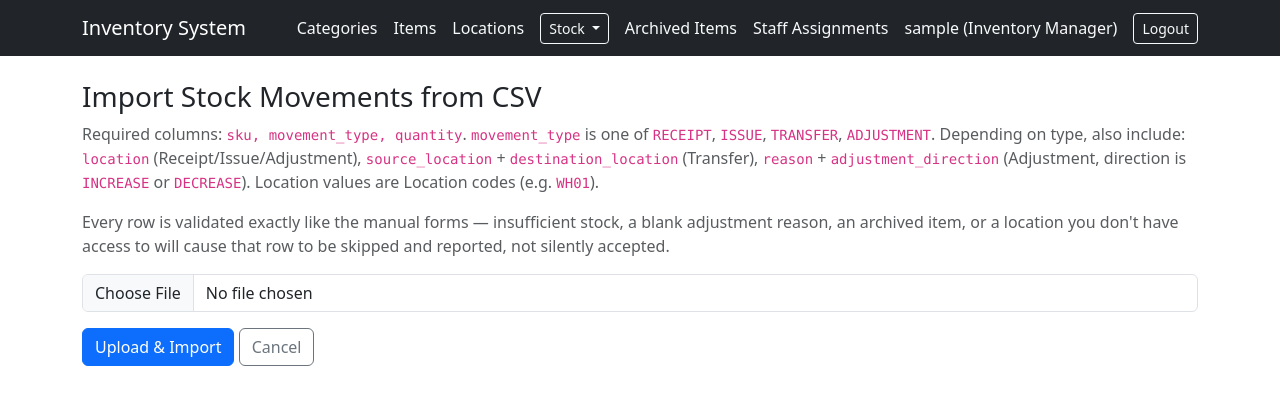
After one commit to Devanshee-Gupta/Inventory-Management-Project, a Django app: page /movements/import/ in a window 1280 px wide. The commit adds this page. Shown: the top 405 px of the page. Run offline with Django 5.2, Linux system fonts and the light colour scheme; the visitor is signed in with stand-in values (Sample User, id 1).

Commit message:
feat(csv): implement csv import export

```diff
--- a/apps/inventory/urls.py
+++ b/apps/inventory/urls.py
@@ -21,4 +21,9 @@ urlpatterns = [
     path("movements/transfer/", views.TransferCreateView.as_view(), name="movement-transfer"),
     path("movements/adjustment/", views.AdjustmentCreateView.as_view(), name="movement-adjustment"),
 
+    path("items/export/", views.ItemExportView.as_view(), name="item-export"),
+    path("items/import/", views.ItemImportView.as_view(), name="item-import"),
+    path("movements/export/", views.MovementExportView.as_view(), name="movement-export"),
+    path("movements/import/", views.MovementImportView.as_view(), name="movement-import"),
+
 ]
--- a/apps/inventory/views.py
+++ b/apps/inventory/views.py
@@ -1,8 +1,16 @@
+import csv
+import io
+
 from django.contrib import messages
 from django.contrib.auth.mixins import LoginRequiredMixin
 from django.shortcuts import get_object_or_404, redirect
 from django.core.exceptions import PermissionDenied, ValidationError
 from rest_framework.exceptions import ValidationError as DRFValidationError
+
+from django.http import HttpResponse
+from django.shortcuts import redirect, render
+
+from apps.locations.models import Location
 
 from django.db.models import Q
 from django.urls import reverse_lazy
@@ -26,6 +34,7 @@ from apps.locations.services import get_accessible_locations
 from .services import (
     calculate_item_stock,
     calculate_item_stock_by_location,
+    get_visible_movements,
     is_below_reorder,
     record_stock_movement,
     apply_low_stock_filter,
@@ -274,19 +283,7 @@ class MovementListView(LoginRequiredMixin, ListView):
     paginate_by = 30
 
     def get_queryset(self):
-        qs = StockMovement.objects.select_related(
-            "item", "location", "source_location", "destination_location", "recorded_by"
-        )
-        if is_manager(self.request.user):
-            pass  # Manager: no location restriction
-        else:
-            accessible_ids = set(get_accessible_locations(self.request.user).values_list("pk", flat=True))
-            qs = qs.filter(
-                Q(location_id__in=accessible_ids)
-                | Q(source_location_id__in=accessible_ids)
-                | Q(destination_location_id__in=accessible_ids)
-            )
-        return filter_movements(qs, self.request.GET)
+        return filter_movements(get_visible_movements(self.request.user), self.request.GET)  # or .query_params for the API
 
     def get_context_data(self, **kwargs):
         context = super().get_context_data(**kwargs)
@@ -394,17 +391,7 @@ class StockMovementViewSet(viewsets.ModelViewSet):
     http_method_names = ["get", "post", "head", "options"]
 
     def get_queryset(self):
-        qs = StockMovement.objects.select_related(
-            "item", "location", "source_location", "destination_location", "recorded_by"
-        )
-        if not is_manager(self.request.user):
-            accessible_ids = set(get_accessible_locations(self.request.user).values_list("pk", flat=True))
-            qs = qs.filter(
-                Q(location_id__in=accessible_ids)
-                | Q(source_location_id__in=accessible_ids)
-                | Q(destination_location_id__in=accessible_ids)
-            )
-        return filter_movements(qs, self.request.query_params)
+        return filter_movements(get_visible_movements(self.request.user), self.request.GET)  # or .query_params for the API
 
 
 def _querystring_without_page(request):
@@ -412,3 +399,175 @@ def _querystring_without_page(request):
     params = request.GET.copy()
     params.pop("page", None)
     return params.urlencode()
+
+
+
+# ---- Export ----
+
+class ItemExportView(LoginRequiredMixin, View):
+    """Respects the exact same filters as /items/ — export what you're looking at."""
+
+    def get(self, request):
+        items = filter_items(
+            Item.objects.filter(is_archived=False).select_related("category"), request.GET
+        )
+        response = HttpResponse(content_type="text/csv")
+        response["Content-Disposition"] = 'attachment; filename="items.csv"'
+        writer = csv.writer(response)
+        writer.writerow(["sku", "name", "description", "unit_of_measure", "reorder_level", "category", "current_stock"])
+        for item in items:
+            writer.writerow([
+                item.sku, item.name, item.description, item.unit_of_measure,
+                item.reorder_level, item.category.name, calculate_item_stock(item),
+            ])
+        return response
+
+
+class MovementExportView(LoginRequiredMixin, View):
+    """Respects Rule 7 (via get_visible_movements) and the same filters as /movements/."""
+
+    def get(self, request):
+        movements = filter_movements(get_visible_movements(request.user), request.GET)
+        response = HttpResponse(content_type="text/csv")
+        response["Content-Disposition"] = 'attachment; filename="stock_movements.csv"'
+        writer = csv.writer(response)
+        writer.writerow([
+            "created_at", "movement_type", "sku", "quantity", "location",
+            "source_location", "destination_location", "adjustment_direction", "reason", "recorded_by",
+        ])
+        for m in movements:
+            writer.writerow([
+                m.created_at.isoformat(), m.movement_type, m.item.sku, m.quantity,
+                m.location.code if m.location else "",
+                m.source_location.code if m.source_location else "",
+                m.destination_location.code if m.destination_location else "",
+                m.adjustment_direction or "", m.reason, m.recorded_by.username,
+            ])
+        return response
+
+
+# ---- Import ----
+
+class ItemImportView(ManagerRequiredMixin, View):
+    template_name = "inventory/item_import.html"
+
+    def get(self, request):
+        return render(request, self.template_name)
+
+    def post(self, request):
+        upload = request.FILES.get("csv_file")
+        if not upload:
+            messages.error(request, "Please choose a CSV file.")
+            return redirect("item-import")
+
+        try:
+            decoded = upload.read().decode("utf-8-sig")
+        except UnicodeDecodeError:
+            messages.error(request, "Could not read the file — please upload a UTF-8 encoded CSV.")
+            return redirect("item-import")
+
+        reader = csv.DictReader(io.StringIO(decoded))
+        required = {"sku", "name", "unit_of_measure", "reorder_level", "category"}
+        if not reader.fieldnames or not required.issubset(set(reader.fieldnames)):
+            messages.error(request, f"CSV must include columns: {', '.join(sorted(required))}")
+            return redirect("item-import")
+
+        created, skipped, errors = 0, 0, []
+        for row_num, row in enumerate(reader, start=2):  # row 1 is the header
+            sku = (row.get("sku") or "").strip().upper()
+            name = (row.get("name") or "").strip()
+            category_name = (row.get("category") or "").strip()
+            try:
+                if not sku or not name or not category_name:
+                    raise ValueError("sku, name, and category are required.")
+                if Item.objects.filter(sku=sku).exists():
+                    skipped += 1
+                    continue
+                category = Category.objects.get(name__iexact=category_name)
+                reorder_level = int(row.get("reorder_level") or 0)
+                if reorder_level < 0:
+                    raise ValueError("reorder_level cannot be negative.")
+                Item.objects.create(
+                    sku=sku, name=name,
+                    description=(row.get("description") or "").strip(),
+                    unit_of_measure=(row.get("unit_of_measure") or "").strip(),
+                    reorder_level=reorder_level, category=category, created_by=request.user,
+                )
+                created += 1
+            except Category.DoesNotExist:
+                errors.append(f"Row {row_num}: category '{category_name}' does not exist.")
+            except (ValueError, TypeError) as exc:
+                errors.append(f"Row {row_num}: {exc}")
+
+        messages.success(request, f"Import finished: {created} created, {skipped} skipped (duplicate SKU), {len(errors)} errors.")
+        for err in errors[:20]:
+            messages.warning(request, err)
+        return redirect("item-list")
+
+
+class MovementImportView(LoginRequiredMixin, View):
+    """
+    Manager AND Staff can access this screen — exactly like the manual
+    Receipt/Issue/Transfer forms. Adjustment rows from a Staff upload are
+    rejected per-row by record_stock_movement() itself, the same guard
+    used everywhere else; there is no separate check needed here.
+    """
+    template_name = "inventory/movement_import.html"
+
+    def get(self, request):
+        return render(request, self.template_name)
+
+    def post(self, request):
+        upload = request.FILES.get("csv_file")
+        if not upload:
+            messages.error(request, "Please choose a CSV file.")
+            return redirect("movement-import")
+
+        try:
+            decoded = upload.read().decode("utf-8-sig")
+        except UnicodeDecodeError:
+            messages.error(request, "Could not read the file — please upload a UTF-8 encoded CSV.")
+            return redirect("movement-import")
+
+        reader = csv.DictReader(io.StringIO(decoded))
+        required = {"sku", "movement_type", "quantity"}
+        if not reader.fieldnames or not required.issubset(set(reader.fieldnames)):
+            messages.error(request, f"CSV must include columns: {', '.join(sorted(required))}")
+            return redirect("movement-import")
+
+        def get_location(code):
+            code = (code or "").strip().upper()
+            return Location.objects.get(code=code) if code else None
+
+        created, errors = 0, []
+        for row_num, row in enumerate(reader, start=2):
+            sku = (row.get("sku") or "").strip().upper()
+            try:
+                item = Item.objects.get(sku=sku)
+                movement_type = (row.get("movement_type") or "").strip().upper()
+                quantity = int(row.get("quantity") or 0)
+                record_stock_movement(
+                    item=item,
+                    movement_type=movement_type,
+                    quantity=quantity,
+                    recorded_by=request.user,
+                    location=get_location(row.get("location")),
+                    source_location=get_location(row.get("source_location")),
+                    destination_location=get_location(row.get("destination_location")),
+                    reason=(row.get("reason") or "").strip(),
+                    adjustment_direction=(row.get("adjustment_direction") or "").strip().upper() or None,
+                )
+                created += 1
+            except Item.DoesNotExist:
+                errors.append(f"Row {row_num}: item SKU '{sku}' not found.")
+            except Location.DoesNotExist:
+                errors.append(f"Row {row_num}: a location code in this row does not exist.")
+            except (ValidationError, PermissionDenied) as exc:
+                errors.append(f"Row {row_num}: {exc}")
+            except (ValueError, TypeError):
+                errors.append(f"Row {row_num}: quantity must be a whole number.")
+
+        messages.success(request, f"Import finished: {created} movements recorded, {len(errors)} errors.")
+        for err in errors[:20]:
+            messages.warning(request, err)
+        return redirect("movement-list")
--- /dev/null
+++ b/templates/inventory/movement_import.html
@@ -0,0 +1,26 @@
+{% extends "base.html" %}
+{% block title %}Import Stock Movements{% endblock %}
+{% block content %}
+<h3>Import Stock Movements from CSV</h3>
+<p class="text-muted">
+    Required columns: <code>sku, movement_type, quantity</code>. <code>movement_type</code> is one of
+    <code>RECEIPT</code>, <code>ISSUE</code>, <code>TRANSFER</code>, <code>ADJUSTMENT</code>.
+    Depending on type, also include: <code>location</code> (Receipt/Issue/Adjustment),
+    <code>source_location</code> + <code>destination_location</code> (Transfer),
+    <code>reason</code> + <code>adjustment_direction</code> (Adjustment, direction is <code>INCREASE</code> or <code>DECREASE</code>).
+    Location values are Location codes (e.g. <code>WH01</code>).
+</p>
+<p class="text-muted">
+    Every row is validated exactly like the manual forms — insufficient stock, a blank adjustment reason,
+    an archived item, or a location you don't have access to will cause that row to be skipped and reported,
+    not silently accepted.
+</p>
+<form method="post" enctype="multipart/form-data">
+    {% csrf_token %}
+    <div class="mb-3">
+        <input type="file" name="csv_file" accept=".csv" class="form-control" required>
+    </div>
+    <button type="submit" class="btn btn-primary">Upload &amp; Import</button>
+    <a href="{% url 'movement-list' %}" class="btn btn-outline-secondary">Cancel</a>
+</form>
+{% endblock %}
```
Also changed, not shown: apps/inventory/services.py (+19 -1 lines), apps/inventory/tests.py (+124 -0 lines), templates/inventory/item_import.html (added, +18 -0 lines), templates/inventory/item_list.html (+8 -6 lines), templates/inventory/movement_list.html (+7 -1 lines).
